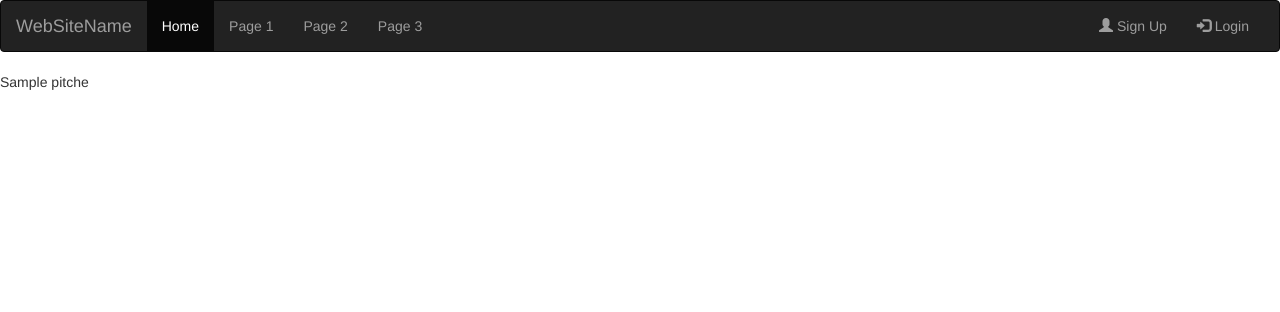
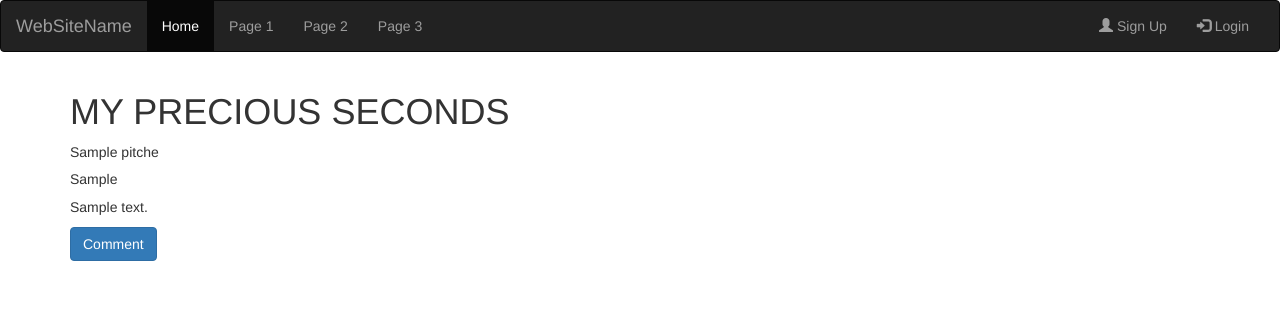
Before and after one commit to BeatriceWambui/precious-seconds, a Flask app: template app/templates/index.html in a window 1280 px wide. Shown: the top 312 px of the page. Run offline with Flask 2, Linux system fonts and the light colour scheme; tables that the repository leaves empty hold one stand-in row (Sample ...); the template is opened without the code that fills it: values named after a table or form of the project are taken from there, most other values are stand-ins (such as "Sample title", 1, 10 or a date in 2020); some libraries are stand-ins or nearby versions.

Commit message:
display all pitches form database

```diff
--- a/app/templates/index.html
+++ b/app/templates/index.html
@@ -2,7 +2,23 @@
 
 {%block content%}
 
-{%for pitch in all_pitches%}
-    {{pitch.title}}
-{%endfor%}
+
+<div class="container">
+        <h1>MY PRECIOUS SECONDS</h1>
+        {%for pitch in all_pitches%}
+
+        <div class="card">
+                <div class="card-header">
+                    {{pitch.title}}
+                </div>
+                <div class="card-body">
+                  <h5 class="card-title">{{pitch.category}}</h5>
+                  <p class="card-text">{{pitch.description}}</p>
+                  <a href="#" class="btn btn-primary">Comment</a>
+                </div>
+        </div>
+
+        {%endfor%}
+</div>
+
 {% endblock %}
```
